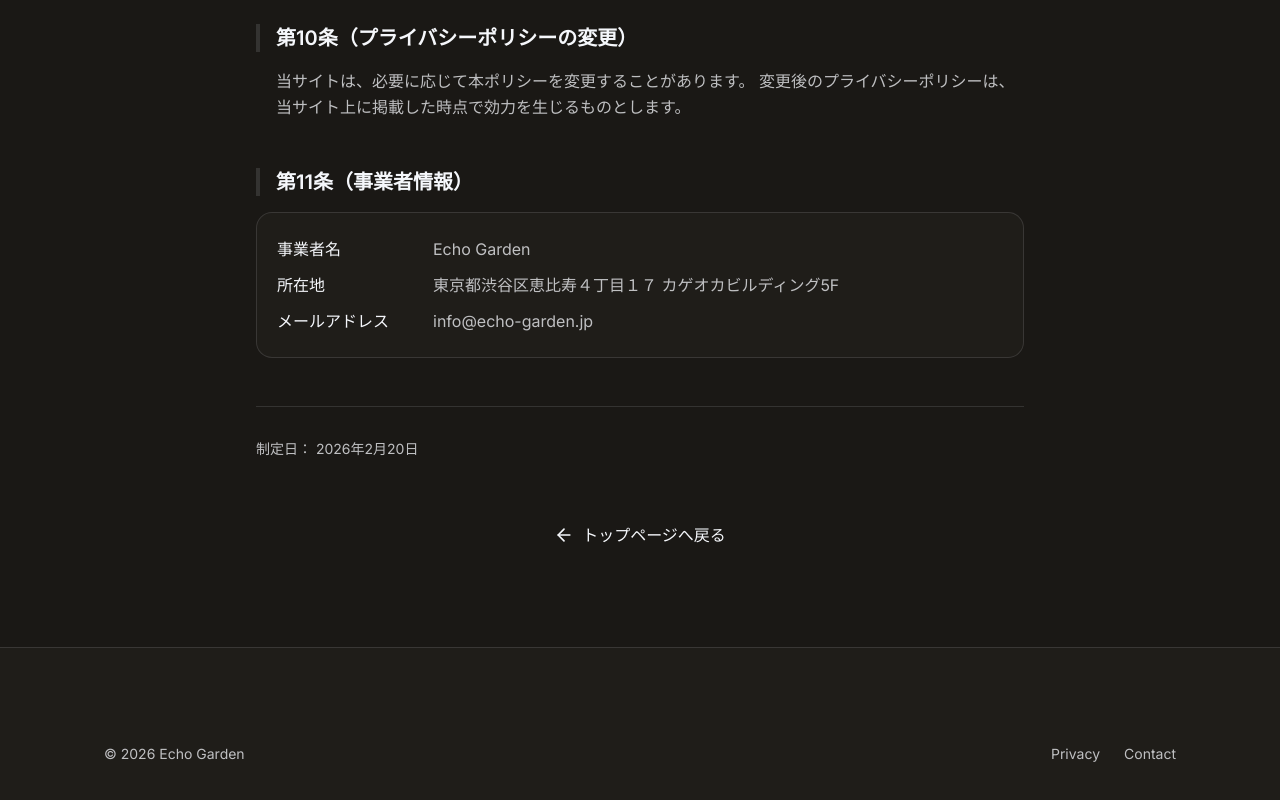
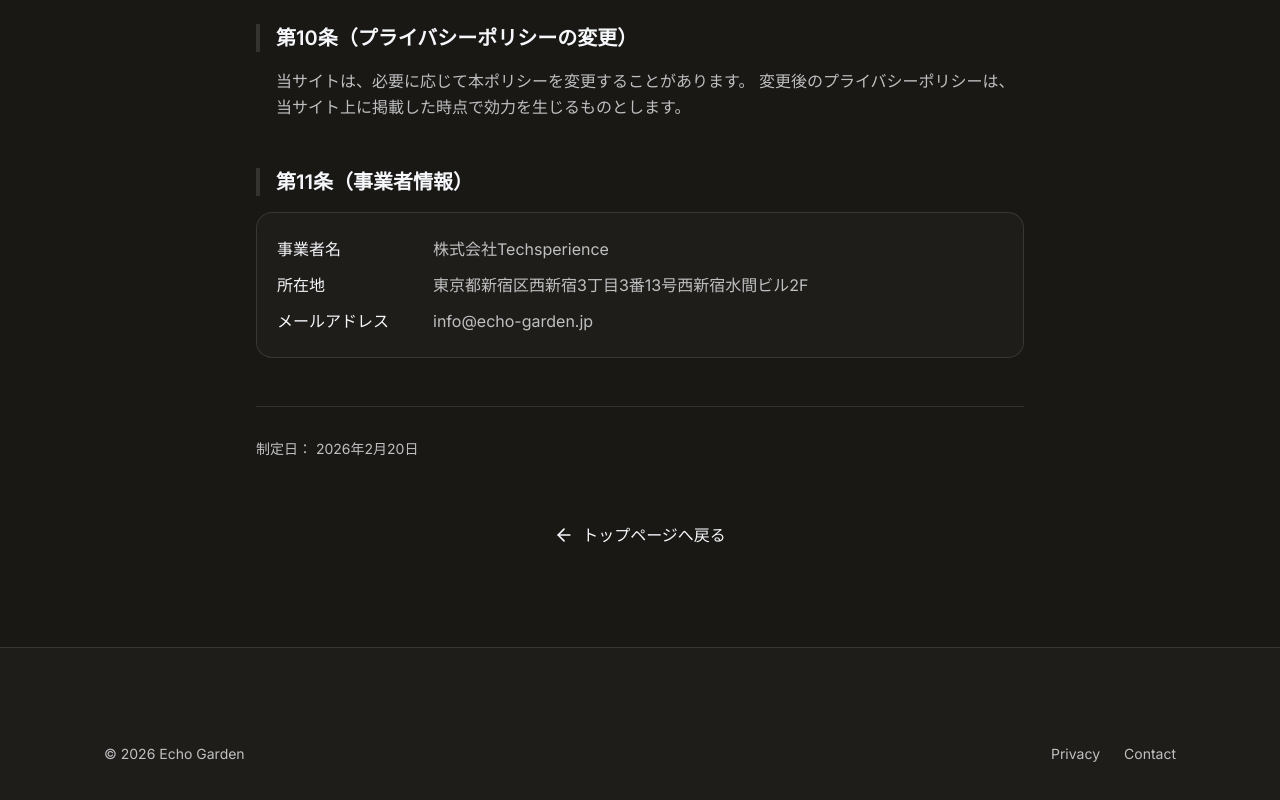
Before and after one commit to kudododo/echoGardenIntro, a Next.js app: page /privacy in a window 1280 px wide. Shown: the part 2566-3366 px from the top of the page. Built offline with nearby package versions, Linux system fonts and the light colour scheme.

Commit message:
事業者変更

```diff
--- a/app/privacy/page.tsx
+++ b/app/privacy/page.tsx
@@ -201,11 +201,11 @@ export default function PrivacyPage() {
                 <dl className="space-y-3 text-textSecondary">
                   <div className="flex flex-col sm:flex-row sm:gap-4">
                     <dt className="font-medium text-textPrimary min-w-[140px]">事業者名</dt>
-                    <dd>Echo Garden</dd>
+                    <dd>株式会社Techsperience</dd>
                   </div>
                   <div className="flex flex-col sm:flex-row sm:gap-4">
                     <dt className="font-medium text-textPrimary min-w-[140px]">所在地</dt>
-                    <dd>東京都渋谷区恵比寿４丁目１７ カゲオカビルディング5F</dd>
+                    <dd>東京都新宿区西新宿3丁目3番13号西新宿水間ビル2F</dd>
                   </div>
                   <div className="flex flex-col sm:flex-row sm:gap-4">
                     <dt className="font-medium text-textPrimary min-w-[140px]">メールアドレス</dt>
```
Also changed, not shown: components/Footer.tsx (line endings or trailing spaces), components/Header.tsx (line endings or trailing spaces), components/HeaderBase.tsx (line endings or trailing spaces), components/SubPageHeader.tsx (line endings or trailing spaces), components/TopHeader.tsx (line endings or trailing spaces), lib/email-templates.ts (line endings or trailing spaces), next.config.js (line endings or trailing spaces), postcss.config.js (line endings or trailing spaces), tsconfig.json (line endings or trailing spaces), 2 other files (tests, documents, lock files or other folders).
